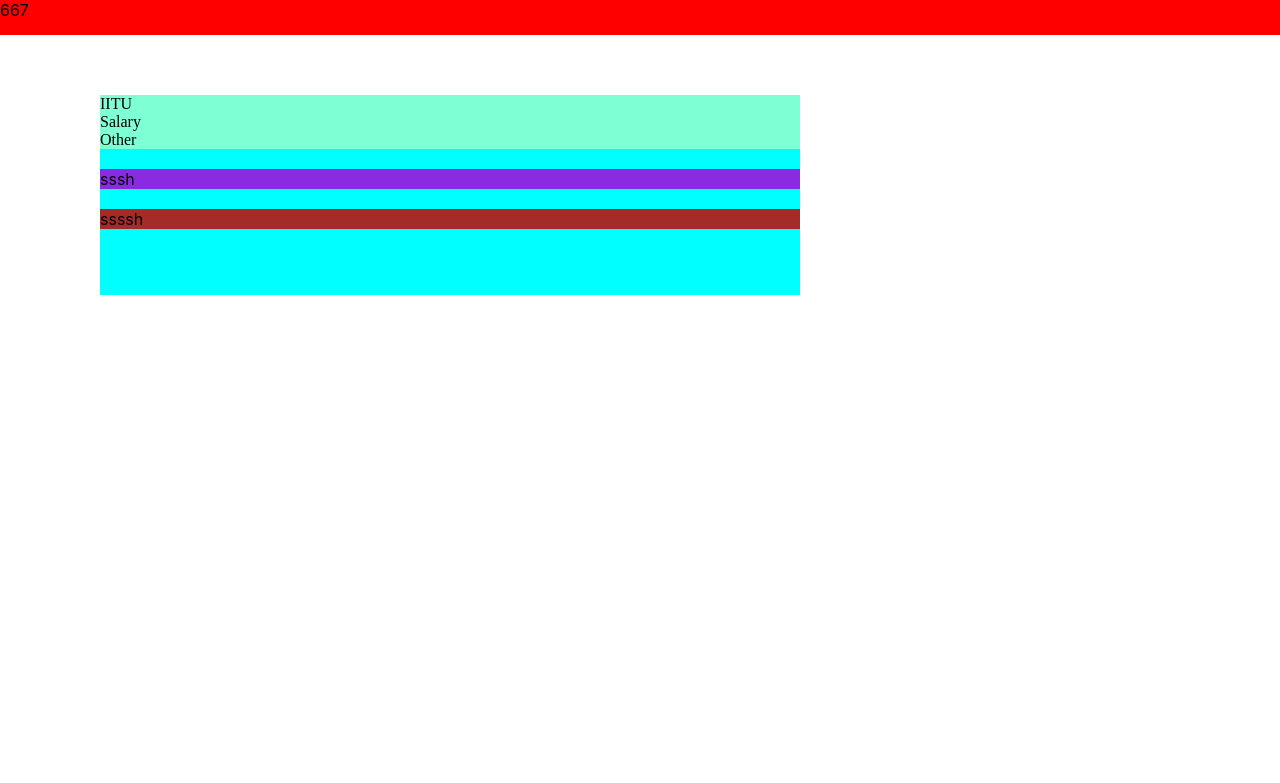
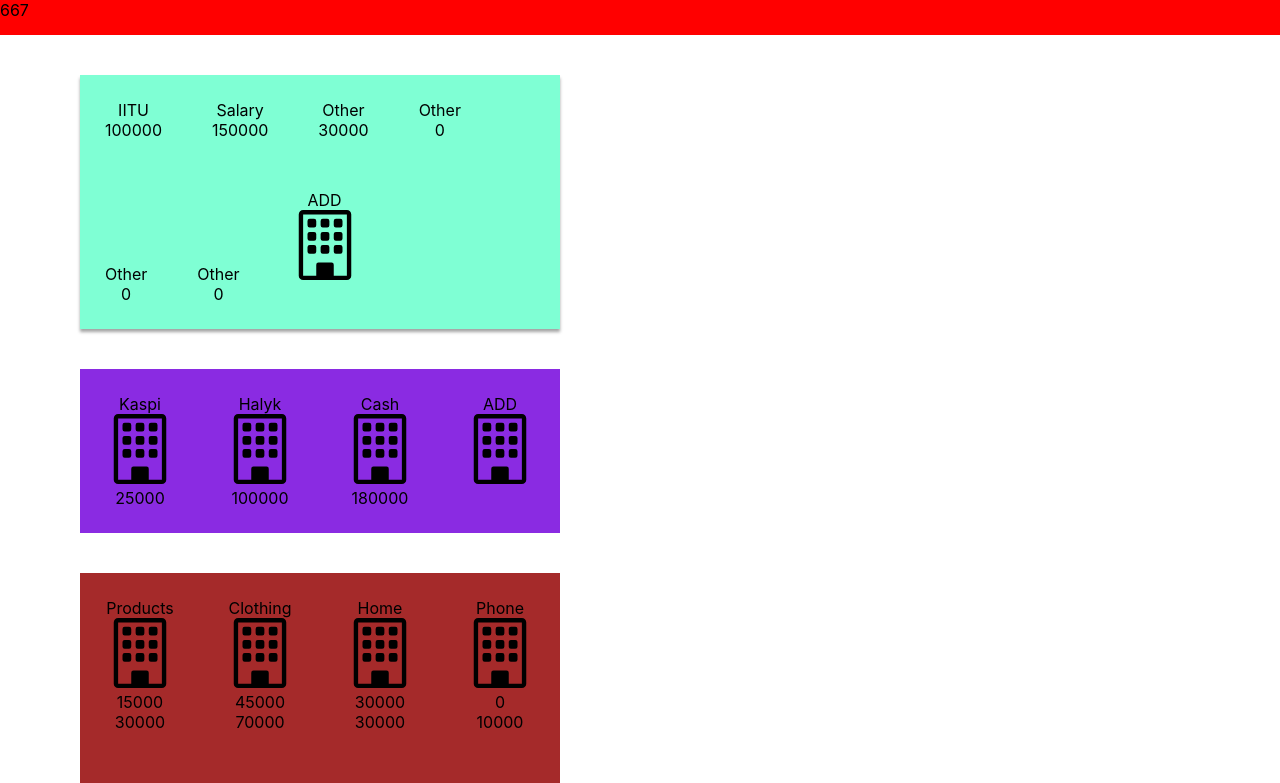
Before and after one commit to akhulbay/coinkeeper-react, a React (Create React App) app in the folder coinkeeper/: page / in a window 1280 px wide. Shown: the top 783 px of the page. Built offline with nearby package versions, Linux system fonts and the light colour scheme.

Commit message:
modified:   coinkeeper/src/App.js 	modified:   coinkeeper/src/components/Icons/building.svg 	modified:   coinkeeper/src/components/Main/Features/Features.js 	modified:   coinkeeper/src/components/Main/Features/Features.module.css 	modified:   coinkeeper/src/components/Main/Main.js

```diff
--- a/coinkeeper/src/App.js
+++ b/coinkeeper/src/App.js
@@ -2,6 +2,8 @@ import "./App.css";
 import Header from "./components/Header/Header";
 import Main from "./components/Main/Main";
 import { useEffect, useState } from "react";
+import storage from "./components/Icons/component";
+import icod from "./components/Icons/building.svg";
 
 function App() {
   const [income, setIncome] = useState(
@@ -9,17 +11,32 @@ function App() {
       {
         id: 1,
         title: "IITU",
-        icon: "",
+        sum: 100000,
       },
       {
         id: 2,
         title: "Salary",
-        // icon: ,
+        sum: 150000,
       },
       {
         id: 3,
         title: "Other",
-        // icon: ,
+        sum: 30000,
+      },
+      {
+        id: 4,
+        title: "Other",
+        sum: 0,
+      },
+      {
+        id: 5,
+        title: "Other",
+        sum: 0,
+      },
+      {
+        id: 6,
+        title: "Other",
+        sum: 0,
       },
     ]
   );
@@ -28,10 +45,93 @@ function App() {
     localStorage.setItem("income", JSON.stringify(income));
   }, [income]);
 
+  const [accounts, setAccounts] = useState(
+    JSON.parse(localStorage.getItem("accounts")) || [
+      {
+        id: 1,
+        title: "Kaspi",
+        sum: 25000,
+      },
+      {
+        id: 2,
+        title: "Halyk",
+        sum: 100000,
+      },
+      {
+        id: 3,
+        title: "Cash",
+        sum: 180000,
+      },
+    ]
+  );
+
+  useEffect(() => {
+    localStorage.setItem("accounts", JSON.stringify(accounts));
+  }, [accounts]);
+
+  const [expenses, setExpenses] = useState(
+    JSON.parse(localStorage.getItem("expenses")) || [
+      {
+        id: 1,
+        title: "Products",
+        maxSum: 30000,
+        totalSum: 15000,
+      },
+      {
+        id: 2,
+        title: "Clothing",
+        maxSum: 70000,
+        totalSum: 45000,
+        icon: icod,
+      },
+      {
+        id: 3,
+        title: "Home",
+        maxSum: 30000,
+        totalSum: 30000,
+      },
+      {
+        id: 4,
+        title: "Phone",
+        maxSum: 10000,
+        totalSum: 0,
+      },
+      {
+        id: 5,
+        title: "Transport",
+        maxSum: 25000,
+        totalSum: 1500,
+      },
+      {
+        id: 6,
+        title: "Entertain",
+        maxSum: 40000,
+        totalSum: 47000,
+      },
+      {
+        id: 7,
+        title: "Services",
+        maxSum: 15000,
+        totalSum: 12000,
+      },
+    ]
+  );
+
+  useEffect(() => {
+    localStorage.setItem("expenses", JSON.stringify(expenses));
+  }, [expenses]);
+
   return (
     <div>
       <Header />
-      <Main income={income} setIncome={setIncome} />
+      <Main
+        income={income}
+        setIncome={setIncome}
+        accounts={accounts}
+        setAccounts={setAccounts}
+        expenses={expenses}
+        setExpense={setExpenses}
+      />
     </div>
   );
 }
--- a/coinkeeper/src/components/Main/Features/Features.js
+++ b/coinkeeper/src/components/Main/Features/Features.js
@@ -1,18 +1,61 @@
 import fm from "./Features.module.css";
+import storage from "../../Icons/component";
+import build from "../../Icons/building.svg";
 
-function Features({ income, setIncome }) {
+function Features({
+  income,
+  setIncome,
+  accounts,
+  setAccounts,
+  expenses,
+  setExpenses,
+}) {
   return (
     <div className={fm.body}>
       <div className={fm.income}>
         {income.map((income) => (
-          <div className={fm.income}>
-            <i class="bi bi-globe"></i>
-            {income.title}
+          <div className={fm.incomeItem}>
+            <div>{income.title}</div>
+            <i class="bi bi-0-square-fill"></i>
+            <div>{income.sum}</div>
           </div>
         ))}
+        <div className={fm.incomeItem}>
+          <div>ADD</div>
+          <img src={build} />
+          <div>&nbsp;</div>
+        </div>
       </div>
-      <div className={fm.accounts}>sssh</div>
-      <div className={fm.expenses}>ssssh</div>
+      <div className={fm.accounts}>
+        {accounts.map((accounts) => (
+          <div className={fm.incomeItem}>
+            <div>{accounts.title}</div>
+            <img src={build} />
+            <div>{accounts.sum}</div>
+          </div>
+        ))}
+        <div className={fm.incomeItem}>
+          <div>ADD</div>
+          <img src={build} />
+          <div>&nbsp;</div>
+        </div>
+      </div>
+      <div className={fm.expenses}>
+        {expenses.map((expenses) => (
+          <div className={fm.incomeItem}>
+            <div>{expenses.title}</div>
+            <img src={build} />
+            <div>{expenses.totalSum}</div>
+            <div>{expenses.maxSum}</div>
+          </div>
+        ))}
+        <div className={fm.incomeItem}>
+          <div>ADD</div>
+          <img src={build} />
+          <div>&nbsp;</div>
+          <div>&nbsp;</div>
+        </div>
+      </div>
     </div>
   );
 }
--- a/coinkeeper/src/components/Main/Features/Features.module.css
+++ b/coinkeeper/src/components/Main/Features/Features.module.css
@@ -1,18 +1,26 @@
 .body{
-    margin: 60px;
-    width: 700px;
-    height: 200px;
-    background-color: aqua;
+    margin: 40px;
+    max-width: 480px;
+    max-height: 500px;
 }
 .income{
-    font-family:'Bootstrap-icons';
+    box-shadow: 0px 3px 3px rgb(164, 164, 164);
+    border: 0px;
+    justify-items: stretch;
     background-color: aquamarine;
+}
+.incomeItem{
+    text-align: center;
+    padding: 25px;
+    max-width: 75px;
+    max-height: 150px;
+    display: inline-block;
 }
 .accounts{
     background-color: blueviolet;
-    margin-top: 20px;
+    margin-top: 40px;
 }
 .expenses{
     background-color: brown;
-    margin-top: 20px;
+    margin-top: 40px;
 }
--- a/coinkeeper/src/components/Main/Main.js
+++ b/coinkeeper/src/components/Main/Main.js
@@ -2,10 +2,24 @@ import ms from "./Main.module.css";
 import Features from "./Features/Features";
 import CostHistory from "./CostHistory/CostHistory";
 
-function Main({ income, setIncome }) {
+function Main({
+  income,
+  setIncome,
+  accounts,
+  setAccounts,
+  expenses,
+  setExpenses,
+}) {
   return (
     <div className={ms.main}>
-      <Features income={income} setIncome={setIncome} />
+      <Features
+        income={income}
+        setIncome={setIncome}
+        accounts={accounts}
+        setAccounts={setAccounts}
+        expenses={expenses}
+        setExpense={setExpenses}
+      />
       <CostHistory />
     </div>
   );
```
Also changed, not shown: coinkeeper/src/components/Icons/building.svg.
